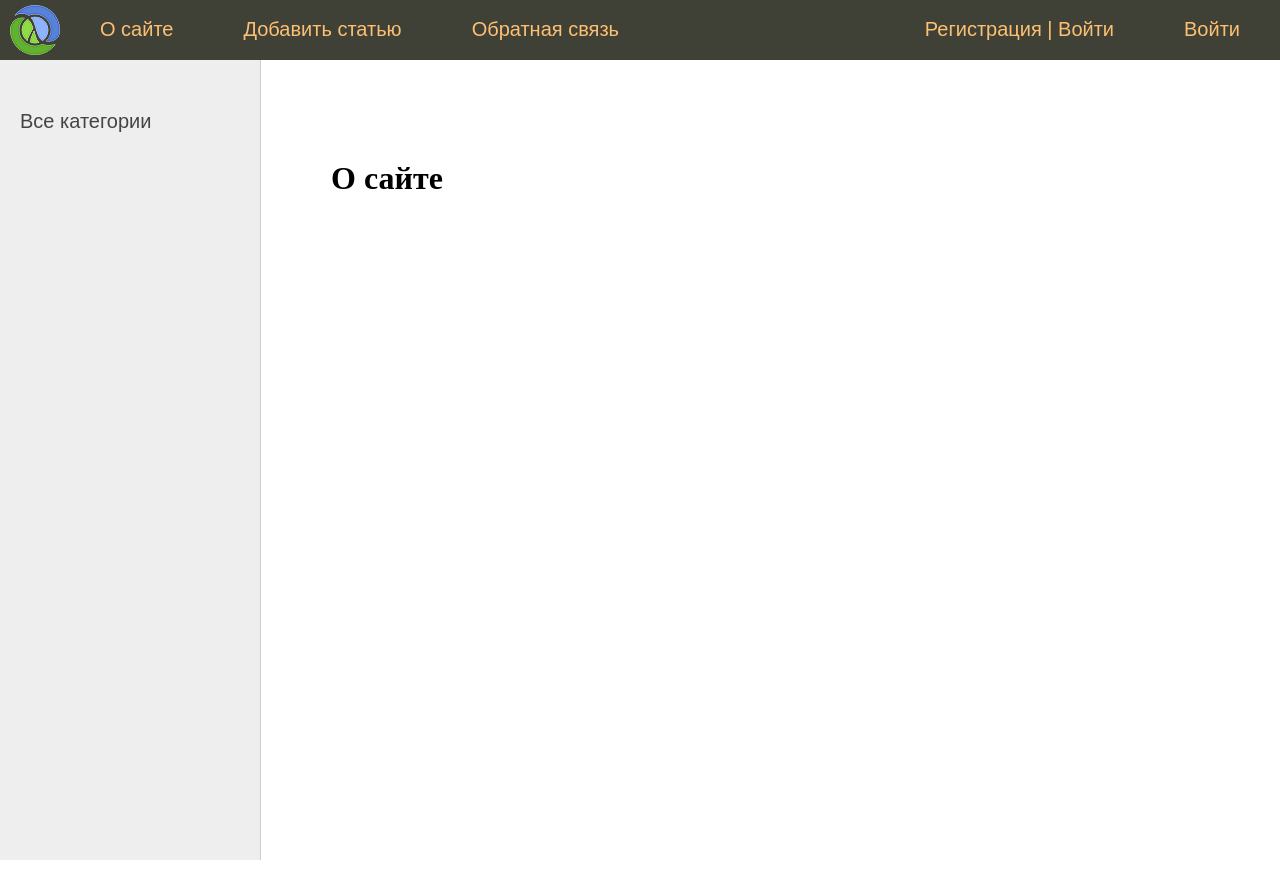
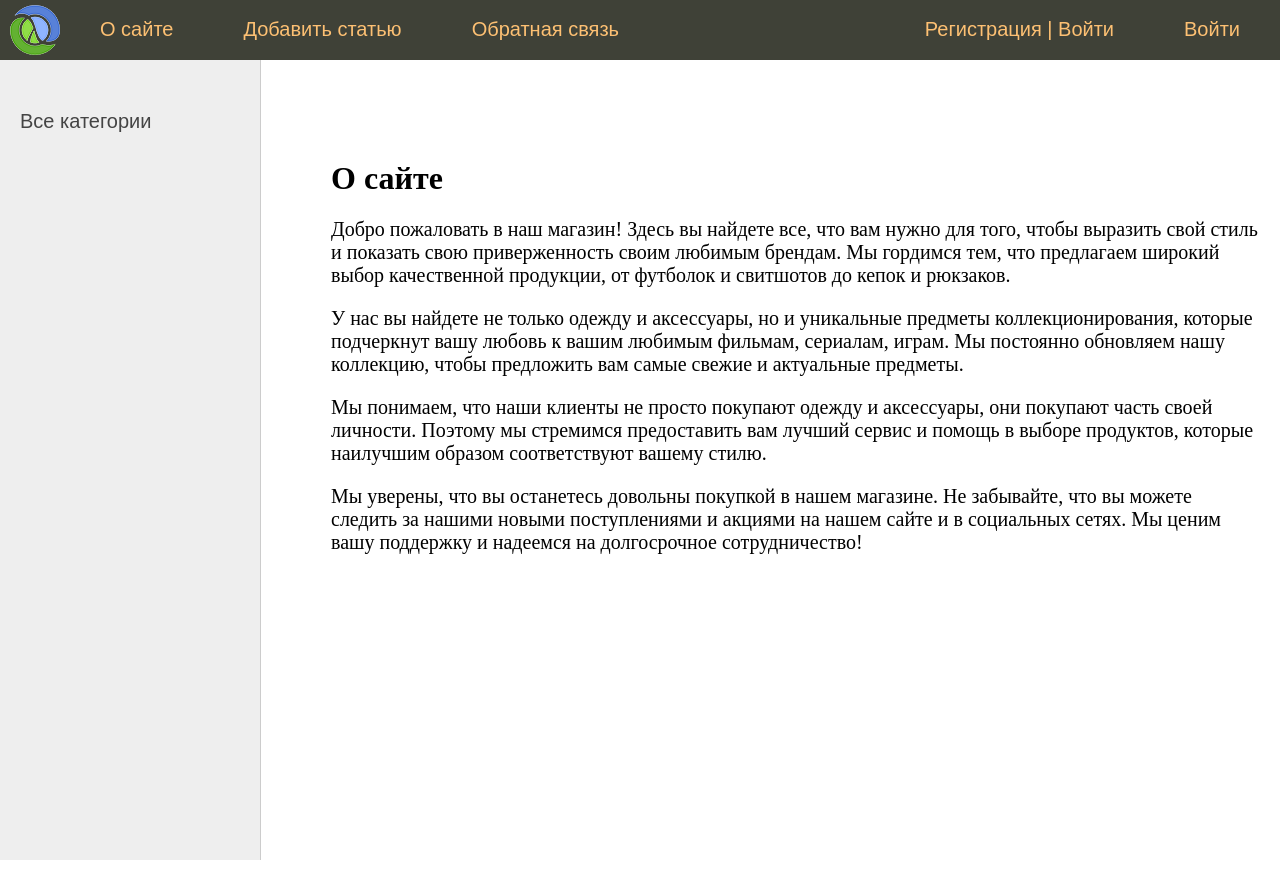
Before and after one commit to Balos12/django_project2, a Django app: page /about/ in a window 1280 px wide. Run offline with Django 4.2, Linux system fonts and the light colour scheme; data comes from the database, SQL or seed files in the repository.

```diff
--- a/coolsite/urls.py
+++ b/coolsite/urls.py
@@ -26,9 +26,9 @@ urlpatterns = [
     path('captcha/', include('captcha.urls')),
     path('', include('women.urls')),
     path('api/v1/drf-auth/', include('rest_framework.urls')),
-    path('api/v1/women/', WomenAPIList.as_view()),
-    path('api/v1/women/<int:pk>/', WomenAPIUpdate.as_view()),
-    path('api/v1/womendelete/<int:pk>/', WomenAPIDestroy.as_view()),
+    path('api/v1/merch/', WomenAPIList.as_view()),
+    path('api/v1/merch/<int:pk>/', WomenAPIUpdate.as_view()),
+    path('api/v1/merchdelete/<int:pk>/', WomenAPIDestroy.as_view()),
     path('api/v1/auth/', include('djoser.urls')),  # new
     re_path(r'^auth/', include('djoser.urls.authtoken')),  # new
     path('api/token/', TokenObtainPairView.as_view(), name='token_obtain_pair'),
--- a/women/templates/women/about.html
+++ b/women/templates/women/about.html
@@ -2,5 +2,8 @@
 
 {% block content %}
 <h1>{{title}}</h1>
-
+    <p>Добро пожаловать в наш магазин! Здесь вы найдете все, что вам нужно для того, чтобы выразить свой стиль и показать свою приверженность своим любимым брендам. Мы гордимся тем, что предлагаем широкий выбор качественной продукции, от футболок и свитшотов до кепок и рюкзаков.</p>
+    <p>У нас вы найдете не только одежду и аксессуары, но и уникальные предметы коллекционирования, которые подчеркнут вашу любовь к вашим любимым фильмам, сериалам, играм. Мы постоянно обновляем нашу коллекцию, чтобы предложить вам самые свежие и актуальные предметы.</p>
+    <p>Мы понимаем, что наши клиенты не просто покупают одежду и аксессуары, они покупают часть своей личности. Поэтому мы стремимся предоставить вам лучший сервис и помощь в выборе продуктов, которые наилучшим образом соответствуют вашему стилю.<p/>
+    <p>Мы уверены, что вы останетесь довольны покупкой в нашем магазине. Не забывайте, что вы можете следить за нашими новыми поступлениями и акциями на нашем сайте и в социальных сетях. Мы ценим вашу поддержку и надеемся на долгосрочное сотрудничество!</p>
 {% endblock %}
--- a/women/templates/women/index.html
+++ b/women/templates/women/index.html
@@ -17,7 +17,7 @@
         {{p.content|linebreaks|truncatewords:30}}
         {% endautoescape %}
         <div class="clear"></div>
-        <p class="link-read-post"><a href="{{ p.get_absolute_url }}">Читать пост</a></p>
+        <p class="link-read-post"><a href="{{ p.get_absolute_url }}">Подробнее</a></p>
     </li>
     {% endfor %}
 </ul>
--- a/women/templates/women/post.html
+++ b/women/templates/women/post.html
@@ -6,6 +6,7 @@
 {% if post.photo %}
 <p><img class="img-article-left" src="{{post.photo.url}}"></p>
 {% endif %}
+    <p class="link-read-post"><a href="">Купить</a></p>
 
 {{post.content|linebreaks}}
 {% endblock %}
```
Also changed, not shown: 2 other files.
